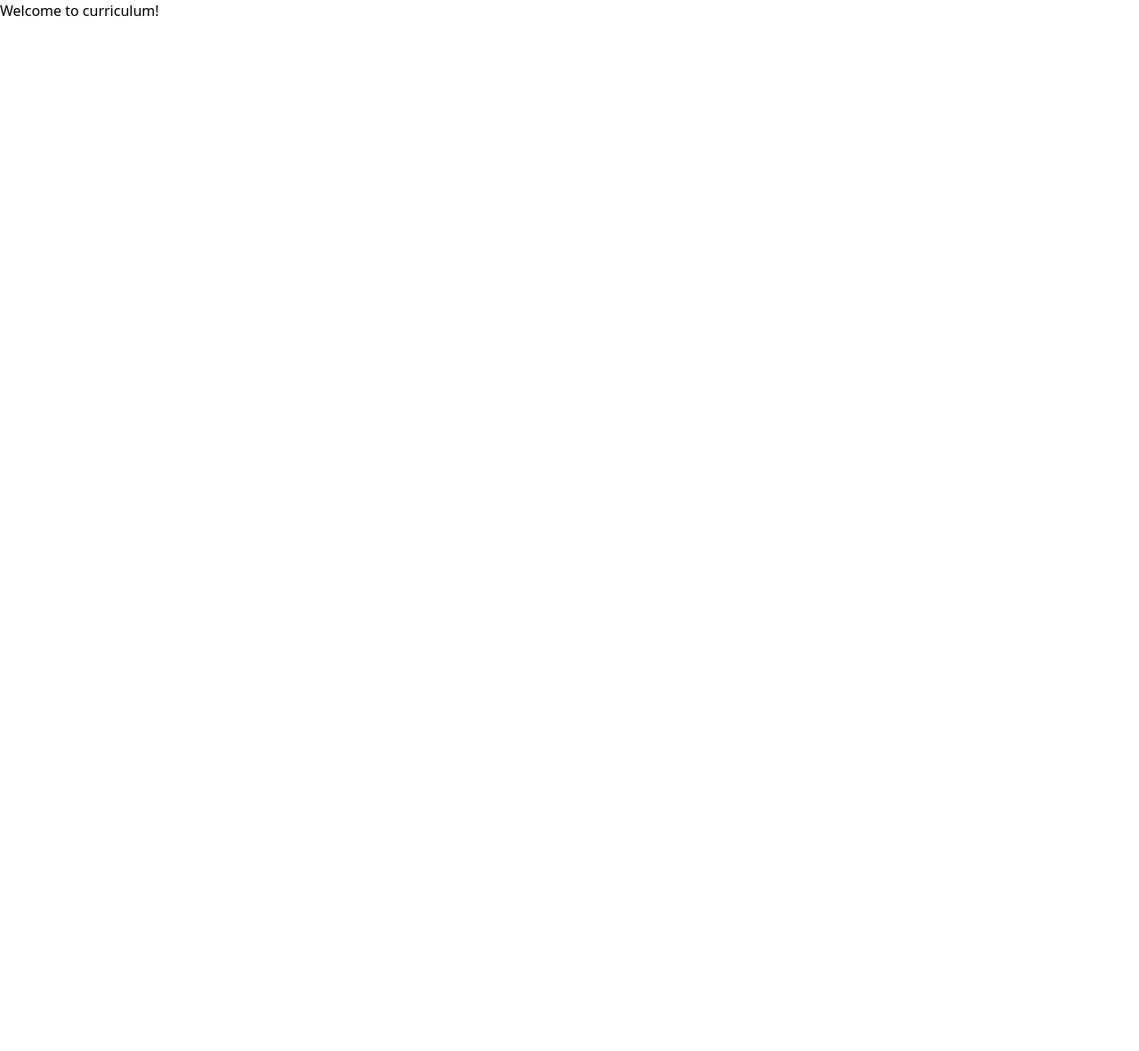
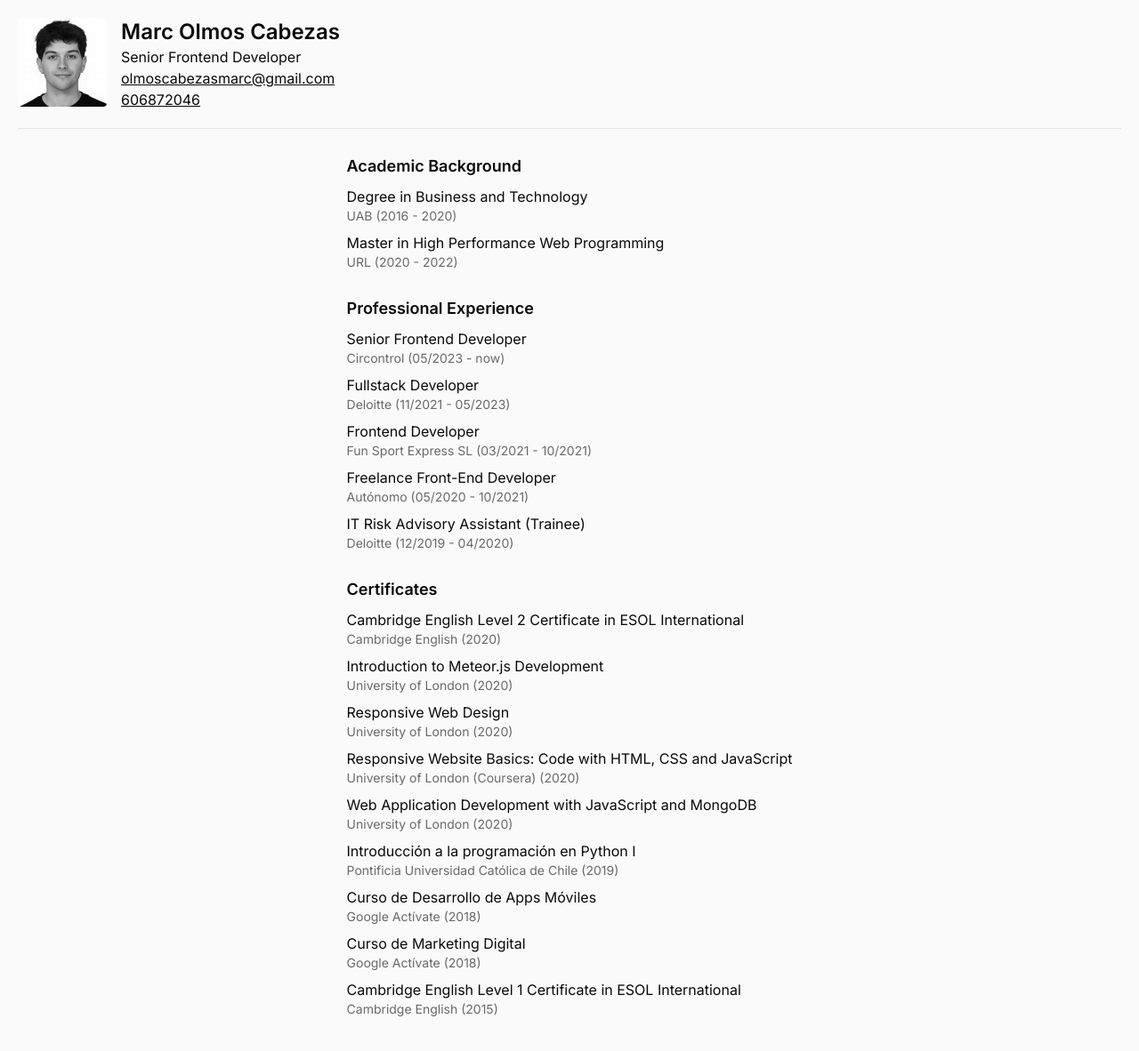
Before and after one commit to molmosdev/curriculum, an Angular app: page / in a window 1280 px wide. Shown: the top 1182 px of the page at 89% size. Before the commit the page ends 800 px from the top, so only its background shows below. Built offline with nearby package versions, Linux system fonts and the light colour scheme.

Commit message:
Add profile image and update app layout with personal information

```diff
--- a/src/app/app.ts
+++ b/src/app/app.ts
@@ -1,16 +1,121 @@
 import { Component, signal } from '@angular/core';
-import { RouterOutlet } from '@angular/router';
 
 @Component({
   selector: 'cv-root',
-  imports: [RouterOutlet],
+  imports: [],
   template: `
-    <h1>Welcome to {{ title() }}!</h1>
+    <header
+      class="flex gap-4 sticky top-0 left-0 w-full bg-neutral-50 dark:bg-neutral-950 z-10 py-5 border-b border-neutral-200 dark:border-neutral-800"
+    >
+      <img src="/images/profile.jpeg" class="h-25 w-25 rounded" alt="Profile picture" />
+      <div class="flex flex-col justify-between max-w-[calc(100vw-10.5rem)]">
+        <h1 class="text-2xl font-semibold overflow-hidden text-ellipsis whitespace-nowrap">
+          Marc Olmos Cabezas
+        </h1>
+        <span class="overflow-hidden text-ellipsis whitespace-nowrap"
+          >Senior Frontend Developer</span
+        >
+        <a class="underline overflow-hidden text-ellipsis" href="mailto:olmoscabezasmarc@gmail.com">
+          olmoscabezasmarc@gmail.com
+        </a>
+        <a class="underline" href="tel:+34606872046">606872046</a>
+      </div>
+    </header>
+    <main class="flex flex-col pb-40 max-w-3xl mx-auto gap-7 pt-7">
+      <!-- Academic Background -->
+      <section class="flex flex-col gap-2">
+        <h1 class="text-lg font-semibold sticky bg-neutral-50 dark:bg-neutral-950 z-9">
+          Academic Background
+        </h1>
+        <div class="flex flex-col gap-2">
+          <div class="flex flex-col">
+            <span>Degree in Business and Technology</span>
+            <span class="text-sm opacity-60">UAB (2016 - 2020)</span>
+          </div>
+          <div class="flex flex-col">
+            <span>Master in High Performance Web Programming</span>
+            <span class="text-sm opacity-60">URL (2020 - 2022)</span>
+          </div>
+        </div>
+      </section>
 
-    <router-outlet />
+      <!-- Professional Experience -->
+      <section class="flex flex-col gap-2">
+        <h1 class="text-lg font-semibold sticky bg-neutral-50 dark:bg-neutral-950 z-9">
+          Professional Experience
+        </h1>
+        <div class="flex flex-col gap-2">
+          <div class="flex flex-col">
+            <span>Senior Frontend Developer</span>
+            <span class="text-sm opacity-60">Circontrol (05/2023 - now)</span>
+          </div>
+          <div class="flex flex-col">
+            <span>Fullstack Developer</span>
+            <span class="text-sm opacity-60">Deloitte (11/2021 - 05/2023)</span>
+          </div>
+          <div class="flex flex-col">
+            <span>Frontend Developer</span>
+            <span class="text-sm opacity-60">Fun Sport Express SL (03/2021 - 10/2021)</span>
+          </div>
+          <div class="flex flex-col">
+            <span>Freelance Front-End Developer</span>
+            <span class="text-sm opacity-60">Autónomo (05/2020 - 10/2021)</span>
+          </div>
+          <div class="flex flex-col">
+            <span>IT Risk Advisory Assistant (Trainee)</span>
+            <span class="text-sm opacity-60">Deloitte (12/2019 - 04/2020)</span>
+          </div>
+        </div>
+      </section>
+
+      <!-- Certificates -->
+      <section class="flex flex-col gap-2">
+        <h1 class="text-lg font-semibold sticky bg-neutral-50 dark:bg-neutral-950 z-9">
+          Certificates
+        </h1>
+        <div class="flex flex-col gap-2">
+          <div class="flex flex-col">
+            <span>Cambridge English Level 2 Certificate in ESOL International</span>
+            <span class="text-sm opacity-60">Cambridge English (2020)</span>
+          </div>
+          <div class="flex flex-col">
+            <span>Introduction to Meteor.js Development</span>
+            <span class="text-sm opacity-60">University of London (2020)</span>
+          </div>
+          <div class="flex flex-col">
+            <span>Responsive Web Design</span>
+            <span class="text-sm opacity-60">University of London (2020)</span>
+          </div>
+          <div class="flex flex-col">
+            <span>Responsive Website Basics: Code with HTML, CSS and JavaScript</span>
+            <span class="text-sm opacity-60">University of London (Coursera) (2020)</span>
+          </div>
+          <div class="flex flex-col">
+            <span>Web Application Development with JavaScript and MongoDB</span>
+            <span class="text-sm opacity-60">University of London (2020)</span>
+          </div>
+          <div class="flex flex-col">
+            <span>Introducción a la programación en Python I</span>
+            <span class="text-sm opacity-60">Pontificia Universidad Católica de Chile (2019)</span>
+          </div>
+          <div class="flex flex-col">
+            <span>Curso de Desarrollo de Apps Móviles</span>
+            <span class="text-sm opacity-60">Google Actívate (2018)</span>
+          </div>
+          <div class="flex flex-col">
+            <span>Curso de Marketing Digital</span>
+            <span class="text-sm opacity-60">Google Actívate (2018)</span>
+          </div>
+          <div class="flex flex-col">
+            <span>Cambridge English Level 1 Certificate in ESOL International</span>
+            <span class="text-sm opacity-60">Cambridge English (2015)</span>
+          </div>
+        </div>
+      </section>
+    </main>
   `,
-  styles: [],
+  host: {
+    class: 'flex flex-col justify-center',
+  },
 })
-export class App {
-  protected readonly title = signal('curriculum');
-}
+export class App {}
--- a/src/index.html
+++ b/src/index.html
@@ -1,13 +1,13 @@
-<!doctype html>
+<!DOCTYPE html>
 <html lang="en">
-<head>
-  <meta charset="utf-8">
-  <title>Curriculum</title>
-  <base href="/">
-  <meta name="viewport" content="width=device-width, initial-scale=1">
-  <link rel="icon" type="image/x-icon" href="favicon.ico">
-</head>
-<body>
-  <cv-root></cv-root>
-</body>
+  <head>
+    <meta charset="utf-8" />
+    <title>Curriculum</title>
+    <base href="/" />
+    <meta name="viewport" content="width=device-width, initial-scale=1" />
+    <link rel="icon" type="image/x-icon" href="favicon.ico" />
+  </head>
+  <body class="bg-neutral-50 dark:bg-neutral-950 text-neutral-950 dark:text-neutral-50 px-5">
+    <cv-root></cv-root>
+  </body>
 </html>
--- a/src/styles.css
+++ b/src/styles.css
@@ -1,3 +1,7 @@
 /* You can add global styles to this file, and also import other style files */
+@import url('https://fonts.googleapis.com/css2?family=Inter:ital,opsz,wght@0,14..32,100..900;1,14..32,100..900&family=Manrope:wght@200..800&display=swap');
+@import 'tailwindcss';
 
-@import "tailwindcss";
+* {
+  font-family: 'Inter', sans-serif;
+}
```
Also changed, not shown: public/images/profile.jpeg (added).
